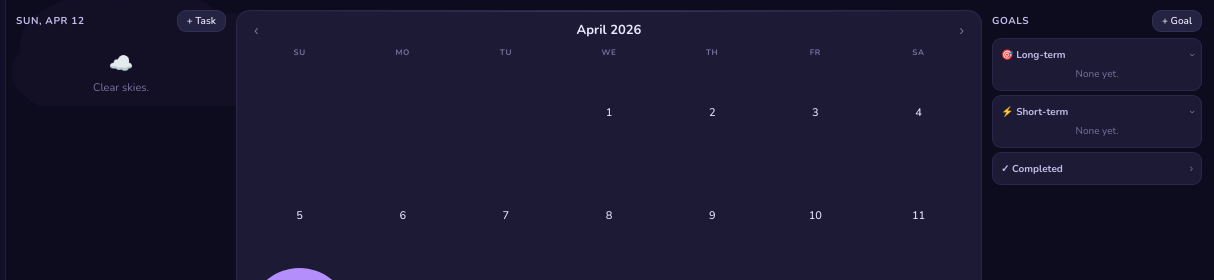
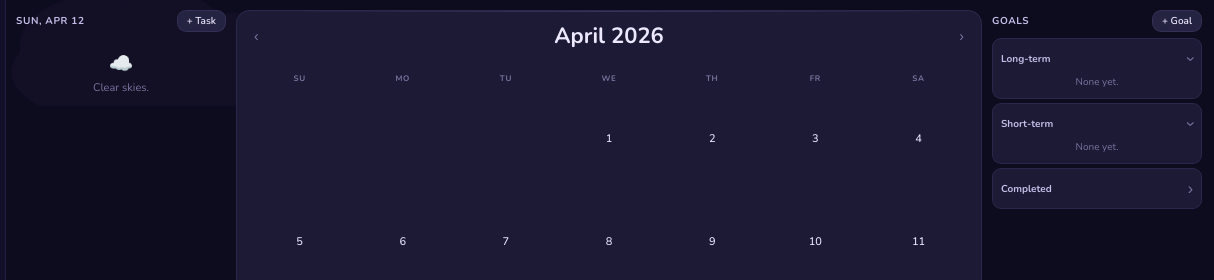
Before and after one commit to MiddleSender45/focus_app, a plain HTML site: page index.html in a window 1280 px wide. Shown: the top 280 px of the page, 66-1280 px from the left. Drawn offline with nearby package versions, Linux system fonts and the light colour scheme.

Commit message:
fully tweaked UI, w/o tools

```diff
--- a/index.html
+++ b/index.html
@@ -83,8 +83,8 @@
 /* CALENDAR */
 .cal-card{flex:1;display:flex;flex-direction:column;background:var(--surface);border:1px solid var(--border);border-radius:var(--radius);padding:10px 12px;position:relative;overflow:hidden;min-height:0;}
 .cal-card::before{content:'';position:absolute;top:0;left:0;right:0;height:1px;background:linear-gradient(90deg,transparent,rgba(180,142,250,0.2),transparent);}
-.cal-month-nav{display:flex;align-items:center;justify-content:space-between;margin-bottom:6px;flex-shrink:0;}
-.cal-month-label{font-size:13px;font-weight:700;}
+.cal-month-nav{display:flex;align-items:center;justify-content:space-between;margin-bottom:20px;flex-shrink:0;}
+.cal-month-label{font-size:22px;font-weight:800;}
 .cal-nav-btn{background:none;border:none;color:var(--muted);cursor:pointer;font-size:14px;padding:1px 5px;transition:color .2s;}
 .cal-nav-btn:hover{color:var(--fg);}
 .cal-grid{display:grid;grid-template-columns:repeat(7,1fr);gap:2px;flex:1;align-content:start;}
@@ -110,7 +110,7 @@
 /* GOALS */
 .goal-section-header{display:flex;align-items:center;justify-content:space-between;padding:3px 0 2px;cursor:pointer;user-select:none;}
 .goal-section-title{font-size:10px;font-weight:700;color:var(--fg2);}
-.goal-section-arrow{font-size:10px;color:var(--muted);transition:transform .2s;}
+.goal-section-arrow{font-size:16px;color:var(--muted);transition:transform .2s;}
 .goal-section-arrow.open{transform:rotate(90deg);}
 .goal-section-body{overflow:hidden;max-height:0;transition:max-height .3s ease;}
 .goal-section-body.open{max-height:500px;}
@@ -349,15 +349,15 @@
     </div>
     <div class="home-goals-scroll">
       <div class="goal-sub-card">
-        <div class="goal-section-header" id="gsLongHdr"><span class="goal-section-title">🎯 Long-term</span><span class="goal-section-arrow open" id="gsLongArr">›</span></div>
+        <div class="goal-section-header" id="gsLongHdr"><span class="goal-section-title">Long-term</span><span class="goal-section-arrow open" id="gsLongArr">›</span></div>
         <div class="goal-section-body open" id="gsLongBody"><div id="goalListLong"></div></div>
       </div>
       <div class="goal-sub-card">
-        <div class="goal-section-header" id="gsShortHdr"><span class="goal-section-title">⚡ Short-term</span><span class="goal-section-arrow open" id="gsShortArr">›</span></div>
+        <div class="goal-section-header" id="gsShortHdr"><span class="goal-section-title">Short-term</span><span class="goal-section-arrow open" id="gsShortArr">›</span></div>
         <div class="goal-section-body open" id="gsShortBody"><div id="goalListShort"></div></div>
       </div>
       <div class="goal-sub-card">
-        <div class="goal-section-header" id="gsDoneHdr"><span class="goal-section-title">✓ Completed</span><span class="goal-section-arrow" id="gsDoneArr">›</span></div>
+        <div class="goal-section-header" id="gsDoneHdr"><span class="goal-section-title">Completed</span><span class="goal-section-arrow" id="gsDoneArr">›</span></div>
         <div class="goal-section-body" id="gsDoneBody"><div id="goalListDone"></div></div>
       </div>
     </div>
```
